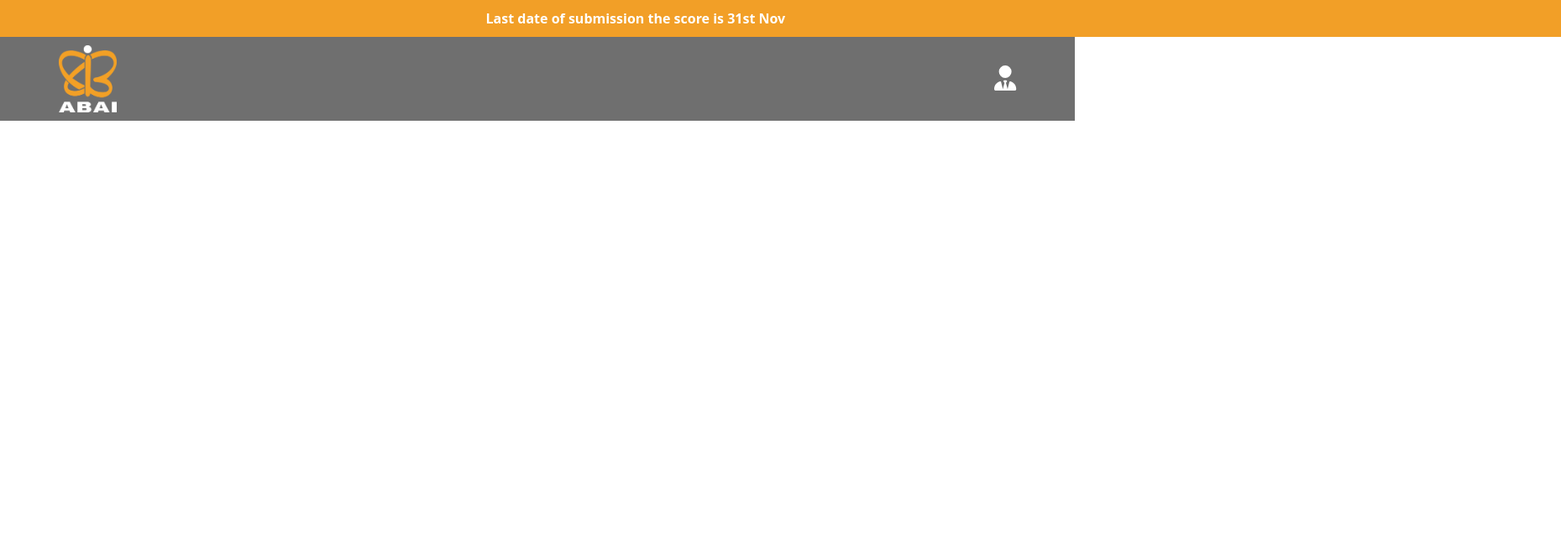
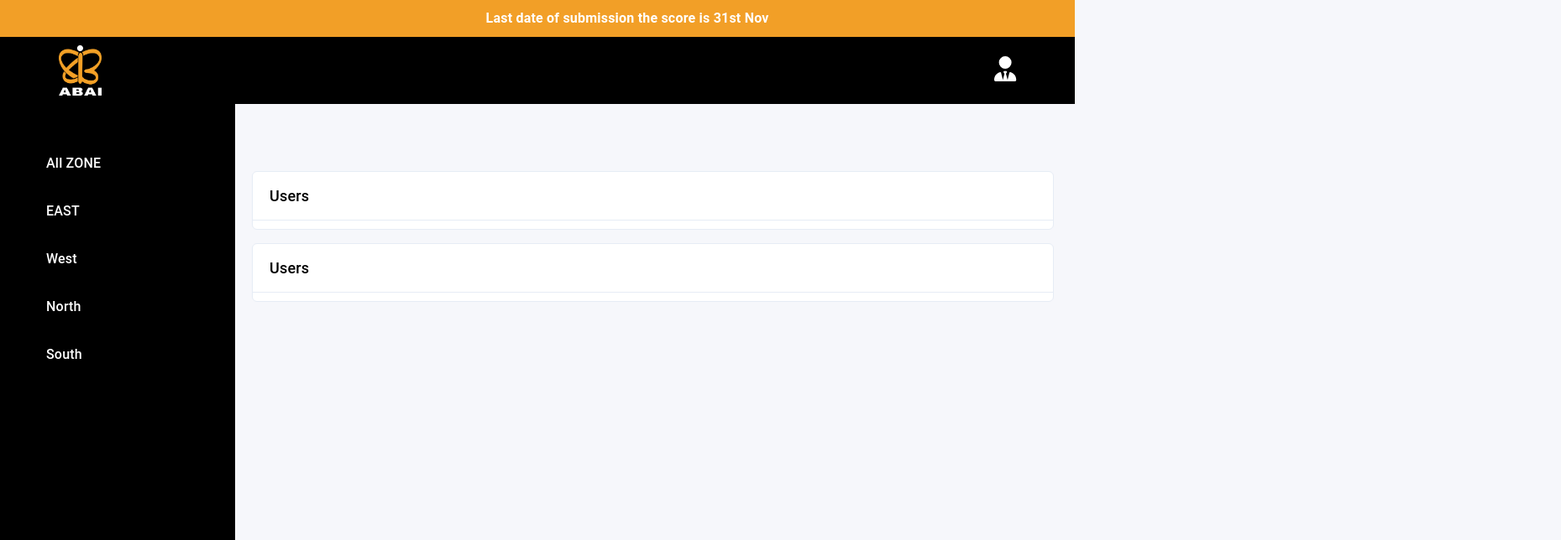
Before and after one commit to Bharat-Rajoriya/WFAX_JURY_PANEL, a React (Vite) app: page /admin_dashboard in a window 1280 px wide. Shown: the top 644 px of the page at 84% size, 1859 px wide, since content can reach past the window. Built offline with nearby package versions, Linux system fonts and the light colour scheme.

Commit message:
07 Nov 2024

```diff
--- a/src/App.tsx
+++ b/src/App.tsx
@@ -4,6 +4,7 @@ import Jury_panel from './Components/Jury_panel'
 import Navbar from './Components/Navbar'
 import { BrowserRouter, Routes, Route } from 'react-router-dom'
 import Signin from './Components/Signin'
+import Admin_panel from './Components/Admin_panel'
 
 function App() {
 
@@ -14,6 +15,7 @@ function App() {
         <Routes>
           <Route path="/jury" element={<Jury_panel />} />
           <Route path='/' element={<Signin/>}/>
+          <Route path='/admin_dashboard' element={<Admin_panel/>}/>
         </Routes>
       </BrowserRouter>
     </>
--- a/src/Components/Admin_panel.tsx
+++ b/src/Components/Admin_panel.tsx
@@ -1,8 +1,46 @@
 import React from 'react'
+import '../assets/Admin_panel.css'
 
 const Admin_panel = () => {
   return (
-    <div>Admin_panel</div>
+    <>
+    <div id="left-menu">
+        <ul>
+            <li><a href="#">
+                <i className="ion-ios-chatboxes-outline"></i>
+                <span>All ZONE</span>
+            </a></li>
+            <li><a href="#">
+                <i className="ion-ios-chatboxes-outline"></i>
+                <span>EAST</span>
+            </a></li>
+            <li><a href="#">
+                <i className="ion-ios-person-outline"></i>
+                <span>West</span>
+            </a></li>
+            <li><a href="#">
+                <i className="ion-ios-person-outline"></i>
+                <span>North</span>
+            </a></li>
+            <li><a href="#">
+                <i className="ion-ios-albums-outline"></i>
+                <span>South</span>
+            </a></li>
+        </ul>
+    </div>
+    <div id="main-content">
+        <div id="page-container">
+            <div className="card">
+                <div className="title">Users</div>
+            </div>
+            <div className="card">
+                <div className="title">Users</div>
+
+            </div>
+        </div>
+    </div>
+
+    </>
   )
 }
 
--- a/src/Components/Navbar.tsx
+++ b/src/Components/Navbar.tsx
@@ -14,7 +14,7 @@ const Navbar = () => {
           </div>
         <div className="container">
           <a className="navbar-brand" href="#">
-            <img src="/Images/logo.webp" alt="logo" height="80px" />
+            <img src="/Images/logo.webp" alt="logo" height="60px" />
 
             <div className="login_box">
             </div>
--- /dev/null
+++ b/src/assets/Admin_panel.css
@@ -0,0 +1,268 @@
+
+body {
+  background-color: #f6f7fb;
+  color: #fff;
+  letter-spacing: 0.2px;
+  font-family: 'Roboto', sans-serif;
+  padding: 0;
+  margin: 0;
+}
+
+a,
+p,
+span,
+div,
+li,
+td {
+  font-weight: 500!important;
+  text-decoration: none;
+}
+
+::placeholder {
+  color: #ccc !important;
+  font-weight: 300;
+}
+
+:-ms-input-placeholder {
+  /* Internet Explorer 10-11 */
+  color: #ccc !important;
+  font-weight: 300;
+}
+
+::-ms-input-placeholder {
+  /* Microsoft Edge */
+  color: #ccc !important;
+  font-weight: 300;
+}
+
+input {
+  border-color: #d8e0e5;
+  border-radius: 2px !important;
+  box-shadow: none !important;
+  font-weight: 300 !important;
+}
+
+.form-control:disabled,
+.form-control[readonly] {
+  background-color: #f6f7fb;
+}
+
+button.btn {
+  border-radius: 2px !important;
+  box-shadow: none !important;
+}
+
+#left-menu {
+  position: fixed;
+  top: 0;
+  left: 0;
+  width: 280px;
+  height: 100vh;
+  background-color: #000;
+  overflow-y: auto;
+  padding-top: 150px;
+  -webkit-transition: all 0.3s ease-in-out;
+  -o-transition: all 0.3s ease-in-out;
+  transition: all 0.3s ease-in-out;
+  overflow-x: hidden;
+  z-index: 2;
+}
+
+#left-menu.small-left-menu,
+#logo.small-left-menu {
+  width: 60px;
+}
+
+#left-menu ul {
+  padding: 0;
+  margin: 0;
+}
+
+#left-menu ul li {
+  padding: 0 10px;
+  display: block;
+  position: relative;
+}
+
+#left-menu > ul > li {
+  margin: 15px 0;
+}
+
+#left-menu ul li a {
+  color: #fff;
+  width: 100%;
+  display: inline-block;
+  width: 260px;
+  height: 37px;
+  position: relative;
+  border-right: solid 2px transparent;
+}
+
+#left-menu ul li a:hover{
+  border-right: solid 2px #F29F27;
+}
+
+#left-menu ul li a:active{
+  border-right: solid 2px #F29F27;
+}
+
+
+#left-menu ul li a i {
+  font-size: 22px;
+  text-align: center;
+  width: 35px;
+  height: 35px;
+  display: inline-block;
+  -webkit-transition: all 0.3s ease;
+  -o-transition: all 0.3s ease;
+  transition: all 0.3s ease;
+}
+#left-menu ul li:hover a span{
+  color: #F29F27;
+}
+
+#left-menu ul li:hover a i{
+  color: #F29F27;
+}
+
+#left-menu ul li a span {
+  width: 100%;
+  height: 35px;
+  padding-left: 10px;
+  color: #fff;
+  font-weight: 300;
+  -webkit-transition: all 0.3s ease;
+  -o-transition: all 0.3s ease;
+  transition: all 0.3s ease;
+}
+
+#left-menu ul li.active a {
+  border-bottom: 2px solid #F29F27;
+  border-right: solid 2px #F29F27;
+}
+
+#left-menu ul li.active a span {
+  color: #F29F27;
+}
+
+
+#left-menu li.has-sub ul {
+  background-color: #454e62;
+  margin: 0 -10px;
+  padding-left: 45px;
+  height: 0;
+  overflow: hidden;
+  -webkit-transition: all 0.3s ease;
+  -o-transition: all 0.3s ease;
+  transition: all 0.3s ease;
+}
+
+#left-menu li ul.open {
+/*    height: 140px;*/
+}
+
+#left-menu li.has-sub ul > li {
+  padding-top: 10px;
+}
+
+a:hover {
+  text-decoration: none;
+}
+
+#main-content {
+  min-height: calc(100vh - 60px);
+  clear: both;
+}
+
+#page-container {
+  padding-left: 300px;
+  padding-top: 80px;
+  padding-right: 25px;
+  -webkit-transition: all 0.3s ease-in-out;
+  -o-transition: all 0.3s ease-in-out;
+  transition: all 0.3s ease-in-out;
+}
+
+#page-container.small-left-menu,
+#header .header-left.small-left-menu {
+  padding-left: 80px;
+}
+
+.card {
+  border: 1px solid #e6ecf5;
+  margin-bottom: 1em;
+  font-weight: 300;
+}
+
+.card .title {
+  padding: 15px 20px;
+  border-bottom: 1px solid #e6ecf5;
+  margin-bottom: 10px;
+  color: #000;
+  font-size: 18px;
+}
+
+/* #show-lable {
+  opacity: 0;
+  visibility: hidden;
+  left: 80px;
+  font-weight: 300;
+  padding: 6px 15px;
+  background-color: #0e9aee;
+  position: fixed;
+  color: #fff;
+  -webkit-transition: all 0.3s ease-in-out;
+  -o-transition: all 0.3s ease-in-out;
+  transition: all 0.3s ease-in-out;
+} */
+
+#left-menu.small-left-menu li.has-sub::after{
+  content: '';
+}
+#left-menu.small-left-menu li.has-sub ul{
+  position: fixed;
+  width: 280px;
+  z-index: 123;
+  height: 0;
+  left: 69px;
+  padding-left: 15px;
+}
+
+@media only screen and (max-width: 992px) {
+  #left-menu,
+  #logo {
+      width: 60px;
+  }
+
+  #page-container,
+  #header .header-left {
+      padding-left: 80px;
+  }
+
+  #toggle-left-menu,.big-logo{
+      display: none;
+  }
+
+}
+
+@media only screen and (min-width: 992px) {
+  #left-menu li.has-sub::after {
+      font-family: "Ionicons";
+      content: "\f3d3";
+      position: absolute;
+      top: 10px;
+      right: 10px;
+      cursor: pointer;
+      transform: rotate(0deg);
+      -webkit-transition: all 0.3s ease;
+      -o-transition: all 0.3s ease;
+      transition: all 0.3s ease;
+  }
+  #left-menu li.has-sub.rotate:after {
+      -webkit-transform: rotate(90deg);
+      -ms-transform: rotate(90deg);
+      -o-transform: rotate(90deg);
+      transform: rotate(90deg);
+  }
+
+}
--- a/src/assets/Navbar.css
+++ b/src/assets/Navbar.css
@@ -32,10 +32,11 @@
   }
 
   .main_container_navbar{
-    background-color: #00000090;
-    /* position: fixed; */
+    background-color: #000000;
+    overflow: hidden;
     top: 0;
-    z-index: 99999;
+    z-index: 99999 !important;
+    position: relative
   }
 
 
--- a/src/assets/Signin.css
+++ b/src/assets/Signin.css
@@ -3,7 +3,7 @@
 
 .singin_container{
     display: flex;
-    height: 100vh;
+    height: 83vh;
     width: 100%;
     justify-content: center;
     align-items: center;
@@ -17,9 +17,8 @@
 .singin_form_block{
     padding: 50px 30px;
     border-radius: 20px;
-    background-color: rgba(255, 255, 255, 0.9);
+    background-color: #fff;
     min-width: 500px;
-
 }
 
 .card_title {
@@ -68,11 +67,6 @@
     font-size: 13px;
   }
 
-  .card a {
-    color: #4796ff;
-    text-decoration: none;
-  }
-
   .btn_submit{
     background-color: #F29F27 !important;
     font-weight: 500;
@@ -82,8 +76,8 @@
   }
 
   .btn_submit:hover{
-    background-color: white !important;
+    background-color: #000 !important;
     font-weight: 500;
-    color: #F29F27;
-    border: solid 2px #F29F27 !important;
+    color: #fff;
+    border: solid 2px #000 !important;
   }
```
